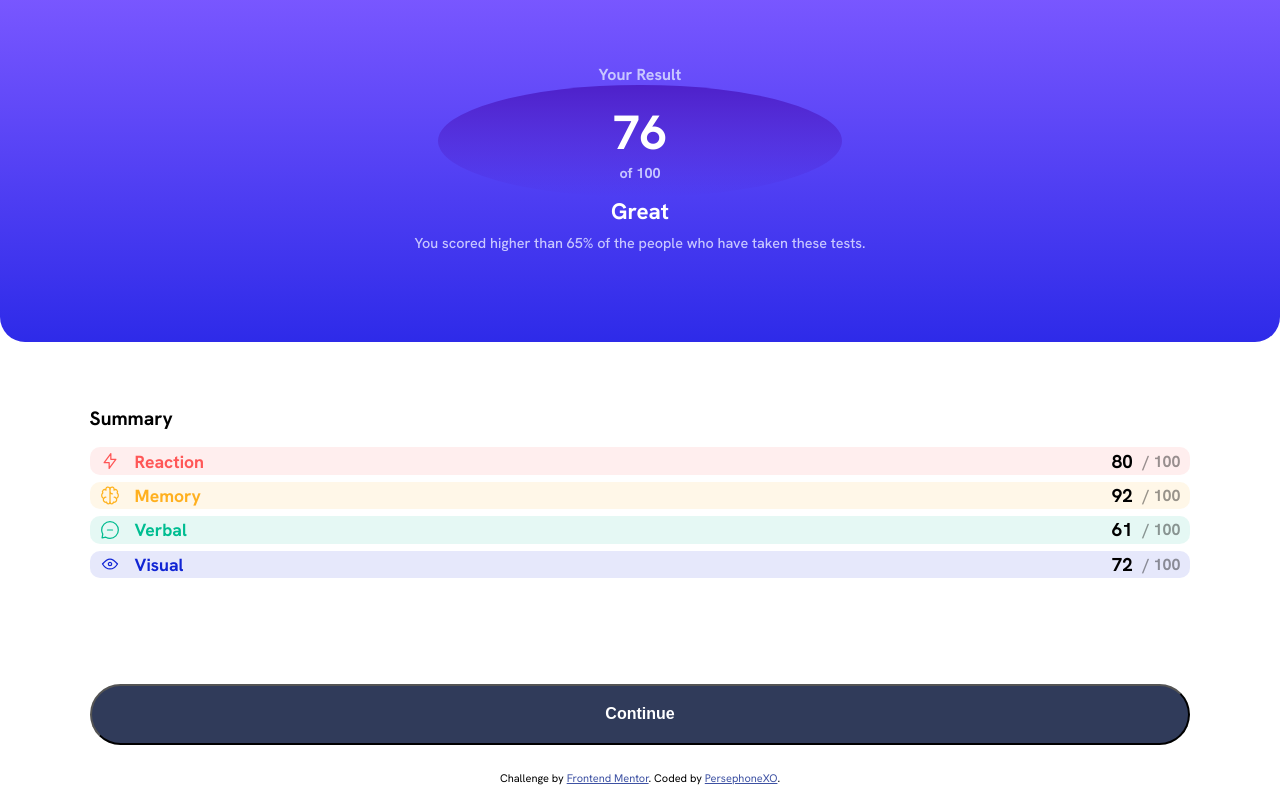
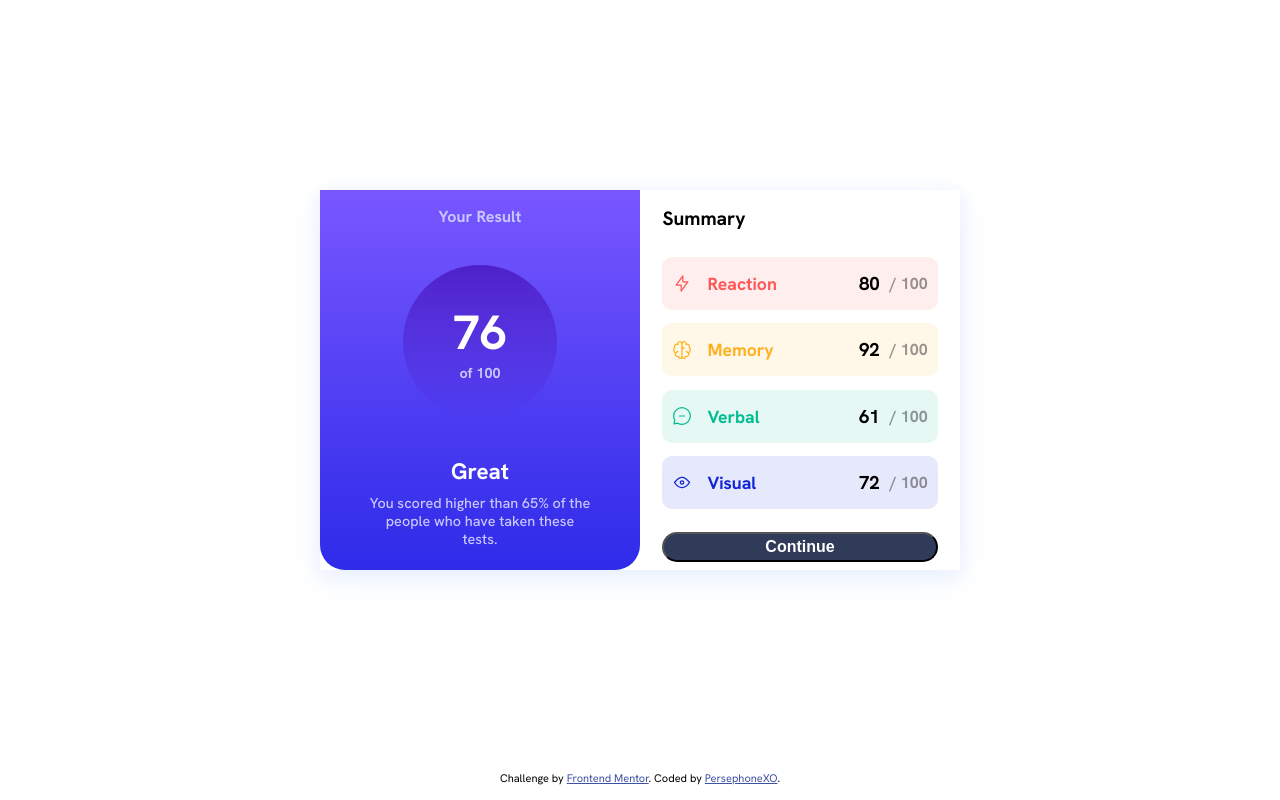
Before and after one commit to PersephoneXO/fm-results-summary-component, a plain HTML site: page index.html in a window 1280 px wide. Drawn offline with Linux system fonts and the light colour scheme.

Commit message:
started desktop css

```diff
--- a/styles.css
+++ b/styles.css
@@ -58,7 +58,7 @@ main{
 }
 
 .results-title{
-    font-size: 1rem;
+    font-size: 1em;
     margin: 0;
 }
 
@@ -224,6 +224,36 @@ main{
 
 
 /*design for desktop*/
-@media only screen and (min-width:768px){
+@media only screen and (min-width:1024px){
+    body{
+        background-color: #ffffff;
+    }
+
+    main{
+        align-items: center;
+        justify-content: center;
+    }
+
+    .results-card{
+        height: 50%;
+        width: 50%;
+        grid-template-rows: 90%10%;
+        grid-template-columns: 50%;
+        grid-template-areas: "results-overview results-summary"
+        "results-overview button-container";
+        box-shadow: hsl(221, 100%, 96%) 0px 4px 16px, hsl(221, 100%, 96%) 0px 8px 32px;
+    }
+
+    .results-overview{
+        grid-area: results-overview;
+    }
+
+    .results-summary{
+        grid-area: results-summary;
+    }
+
+    .button-container{
+        grid-area: button-container;
+    }
 
 }
```
